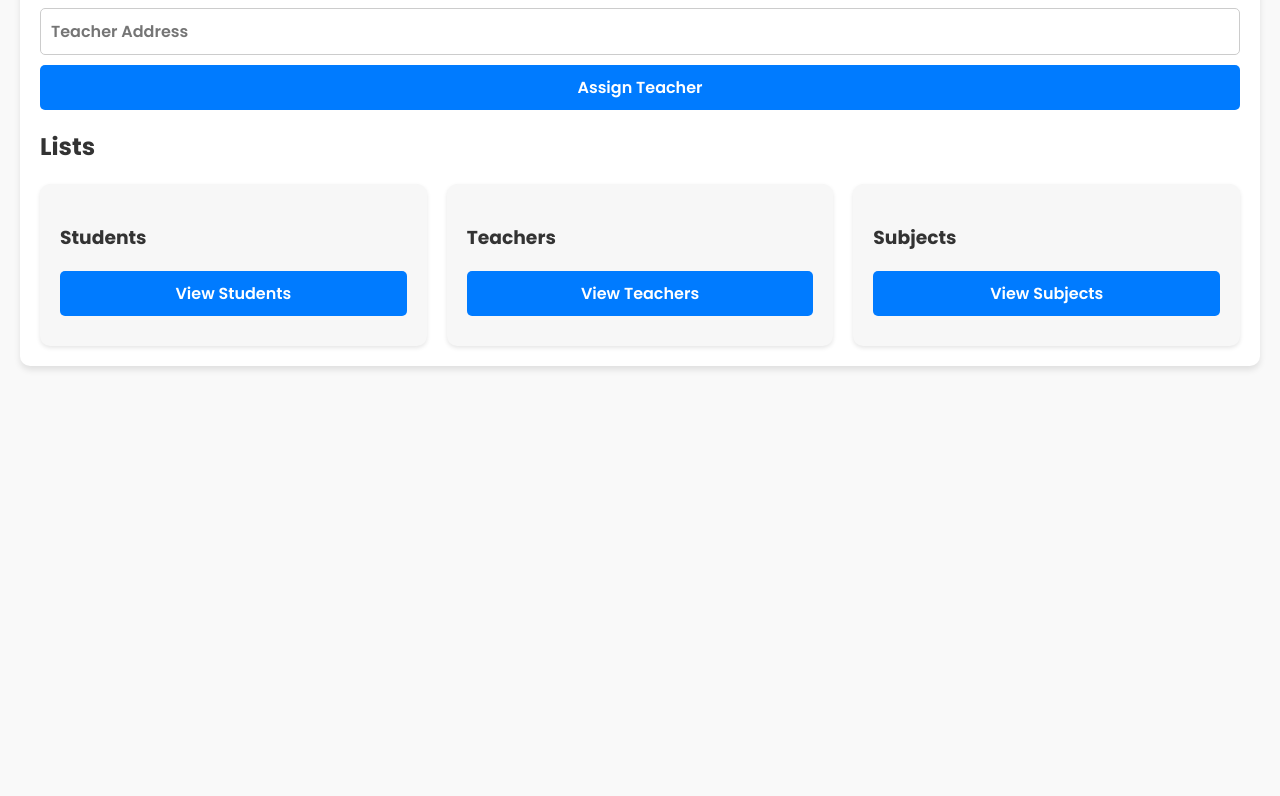
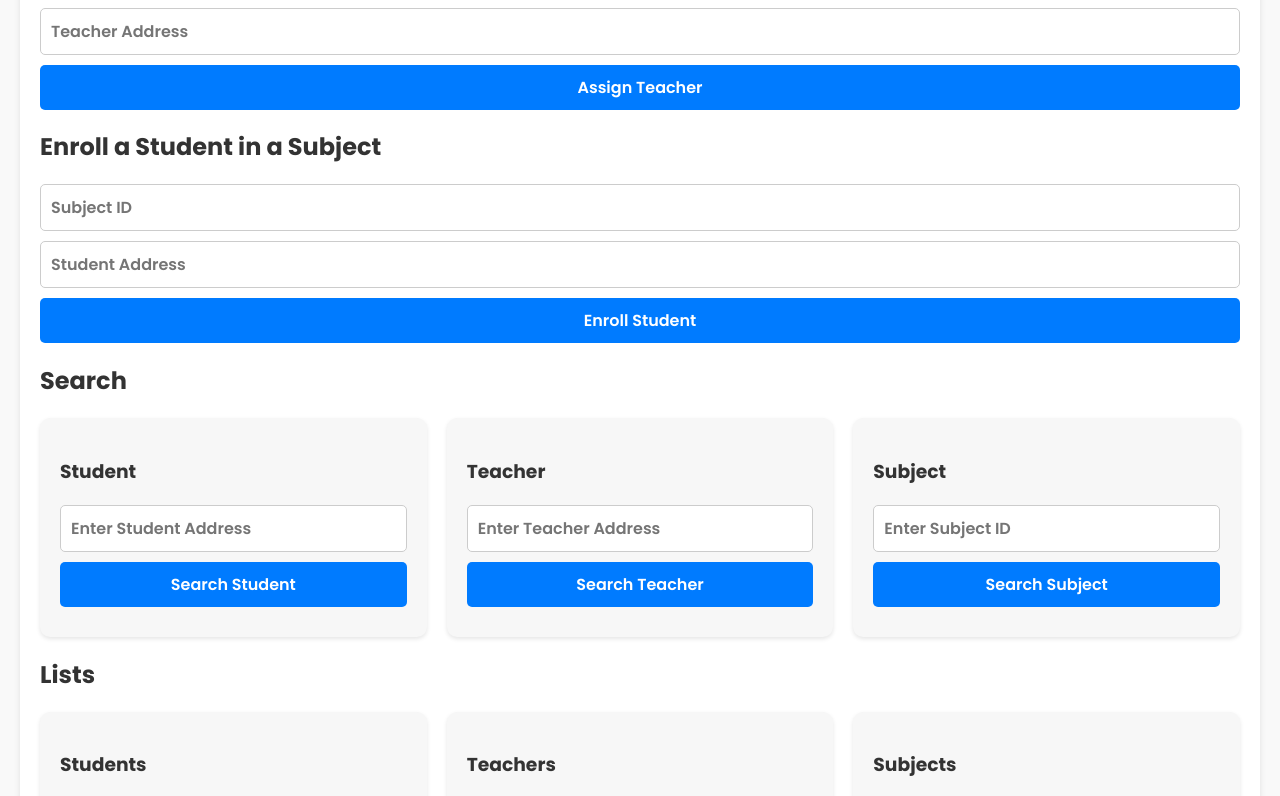
Before and after one commit to siddiq-ferhad/Blockchain-Assignment, a React (Create React App) app in the folder attendance-dapp/: page / in a window 1280 px wide. Shown: the part 1189-1985 px from the top of the page. Before the commit the page ends 1575 px from the top, so only its background shows below. Built offline with nearby package versions, Linux system fonts and the light colour scheme.

Commit message:
Added the search functionality in UI.

```diff
--- a/attendance-dapp/src/App.css
+++ b/attendance-dapp/src/App.css
@@ -64,6 +64,17 @@ button:hover {
   font-size: 16px;
 }
 
+.search-student,
+.search-teacher,
+.search-subject {
+  flex: 1;
+  background: #f7f7f7;
+  padding: 20px;
+  border-radius: 10px;
+  box-shadow: 0 2px 4px rgba(0, 0, 0, 0.1);
+  font-size: 16px;
+}
+
 ul {
   list-style-type: none;
   padding: 0;
--- a/attendance-dapp/src/App.js
+++ b/attendance-dapp/src/App.js
@@ -4,7 +4,6 @@ import AttendanceContract from "./contracts/Attendance.json";
 import './App.css';
 
 const App = () => {
-  const [web3, setWeb3] = useState(null);
   const [accounts, setAccounts] = useState([]);
   const [contract, setContract] = useState(null);
   const [students, setStudents] = useState([]);
@@ -19,12 +18,19 @@ const App = () => {
   const [subjectId, setSubjectId] = useState("");
   const [assignTeacherSubjectId, setAssignTeacherSubjectId] = useState("");
   const [assignTeacherAddress, setAssignTeacherAddress] = useState("");
+  const [enrollSubjectId, setEnrollSubjectId] = useState("");
+  const [enrollStudentAddress, setEnrollStudentAddress] = useState("");
+  const [searchStudentAddress, setSearchStudentAddress] = useState("");
+  const [searchedStudent, setSearchedStudent] = useState(null);
+  const [searchTeacherAddress, setSearchTeacherAddress] = useState("");
+  const [searchedTeacher, setSearchedTeacher] = useState(null);
+  const [searchSubjectId, setSearchSubjectId] = useState("");
+  const [searchedSubject, setSearchedSubject] = useState(null);
 
   useEffect(() => {
     const init = async () => {
       try {
         const web3Instance = await getWeb3();
-        setWeb3(web3Instance);
 
         const accounts = await web3Instance.eth.getAccounts();
         setAccounts(accounts);
@@ -145,7 +151,11 @@ const App = () => {
       const subject = await contract.methods.subjectDetails(assignTeacherSubjectId).call();
       const subjectName = subject.subjectName;
 
-      alert(`Teacher assigned to ${subjectName} successfully!`);
+      // Fetch the teacher's name using their address
+      const teacher = await contract.methods.teacherDetails(assignTeacherAddress).call();
+      const teacherName = teacher.name;
+
+      alert(`Teacher ${teacherName} assigned to ${subjectName} successfully!`);
 
       // Clear inputs
       setAssignTeacherSubjectId("");
@@ -153,6 +163,38 @@ const App = () => {
     } catch (error) {
       console.error("Error assigning teacher:", error);
       alert("Failed to assign teacher.");
+    }
+  };
+
+  const enrollStudent = async () => {
+    if (!enrollSubjectId || !enrollStudentAddress) {
+      alert("Please enter both the subject ID and student address.");
+      return;
+    }
+
+    try {
+      // Enroll the student
+      await contract.methods
+        .enrollStudent(enrollSubjectId, enrollStudentAddress)
+        .send({ from: accounts[0] });
+
+      // Fetch the subject name
+      const subject = await contract.methods.subjectDetails(enrollSubjectId).call();
+      const subjectName = subject.subjectName;
+
+      // Fetch the student name
+      const student = await contract.methods.studentDetails(enrollStudentAddress).call();
+      const studentName = student.name;
+
+      // Display a success message with names
+      alert(`Student ${studentName} successfully enrolled in ${subjectName} subject!`);
+
+      // Clear inputs
+      setEnrollSubjectId("");
+      setEnrollStudentAddress("");
+    } catch (error) {
+      console.error("Error enrolling student:", error);
+      alert("Failed to enroll student.");
     }
   };
 
@@ -195,6 +237,66 @@ const App = () => {
       setSubjects(viewedSubjects);
     } catch (error) {
       console.error("Error viewing subjects:", error);
+    }
+  };
+
+  const searchStudent = async () => {
+    if (!searchStudentAddress) {
+      alert("Please enter a student address.");
+      return;
+    }
+
+    try {
+      const student = await contract.methods.studentDetails(searchStudentAddress).call();
+      if (student && student.studentId !== "0") {
+        setSearchedStudent(student);
+      } else {
+        alert("Student not found.");
+        setSearchedStudent(null);
+      }
+    } catch (error) {
+      console.error("Error searching for student:", error);
+      alert("Please enter a valid student address.");
+    }
+  };
+
+  const searchTeacher = async () => {
+    if (!searchTeacherAddress) {
+      alert("Please enter a teacher address.");
+      return;
+    }
+
+    try {
+      const teacher = await contract.methods.teacherDetails(searchTeacherAddress).call();
+      if (teacher && teacher.teacherId !== "0") {
+        setSearchedTeacher(teacher);
+      } else {
+        alert("Teacher not found.");
+        setSearchedTeacher(null);
+      }
+    } catch (error) {
+      console.error("Error searching for teacher:", error);
+      alert("Please enter a valid teacher address.");
+    }
+  };
+
+  const searchSubject = async () => {
+    if (!searchSubjectId) {
+      alert("Please enter a subject ID.");
+      return;
+    }
+
+    try {
+      const subject = await contract.methods.subjectDetails(searchSubjectId).call();
+      if (subject && subject.subjectId !== "0") {
+        setSearchedSubject(subject);
+      } else {
+        alert("Subject not found.");
+        setSearchedSubject(null);
+      }
+    } catch (error) {
+      console.error("Error searching for subject:", error);
+      alert("Please enter a valid subject ID.");
     }
   };
 
@@ -267,7 +369,7 @@ const App = () => {
       <div className="section">
         <h2>Assign a Teacher to a Subject</h2>
         <input
-          type="text"
+          type="number"
           placeholder="Subject ID"
           value={assignTeacherSubjectId}
           onChange={(e) => setAssignTeacherSubjectId(e.target.value)}
@@ -279,6 +381,80 @@ const App = () => {
           onChange={(e) => setAssignTeacherAddress(e.target.value)}
         />
         <button onClick={assignTeacher}>Assign Teacher</button>
+      </div>
+
+      <div className="section">
+        <h2>Enroll a Student in a Subject</h2>
+        <input
+          type="number"
+          placeholder="Subject ID"
+          value={enrollSubjectId}
+          onChange={(e) => setEnrollSubjectId(e.target.value)}
+        />
+        <input
+          type="text"
+          placeholder="Student Address"
+          value={enrollStudentAddress}
+          onChange={(e) => setEnrollStudentAddress(e.target.value)}
+        />
+        <button onClick={enrollStudent}>Enroll Student</button>
+      </div>
+
+      <h2>Search</h2>
+      <div className="lists-container">
+        <div className="search-student">
+          <h3>Student</h3>
+          <input
+            type="text"
+            placeholder="Enter Student Address"
+            value={searchStudentAddress}
+            onChange={(e) => setSearchStudentAddress(e.target.value)}
+          />
+          <button onClick={searchStudent}>Search Student</button>
+          {searchedStudent && (
+            <div>
+              <h3>Student Details:</h3>
+              <p>Student ID: {searchedStudent.studentId}</p>
+              <p>Student Name: {searchedStudent.name}</p>
+            </div>
+          )}
+        </div>
+
+        <div className="search-teacher">
+          <h3>Teacher</h3>
+          <input
+            type="text"
+            placeholder="Enter Teacher Address"
+            value={searchTeacherAddress}
+            onChange={(e) => setSearchTeacherAddress(e.target.value)}
+          />
+          <button onClick={searchTeacher}>Search Teacher</button>
+          {searchedTeacher && (
+            <div>
+              <h3>Teacher Details:</h3>
+              <p>Teacher ID: {searchedTeacher.teacherId}</p>
+              <p>Teacher Name: {searchedTeacher.name}</p>
+            </div>
+          )}
+        </div>
+
+        <div className="search-subject">
+          <h3>Subject</h3>
+          <input
+            type="number"
+            placeholder="Enter Subject ID"
+            value={searchSubjectId}
+            onChange={(e) => setSearchSubjectId(e.target.value)}
+          />
+          <button onClick={searchSubject}>Search Subject</button>
+          {searchedSubject && (
+            <div>
+              <h3>Subject Details:</h3>
+              <p>Subject ID: {searchedSubject.subjectId}</p>
+              <p>Subject Name: {searchedSubject.subjectName}</p>
+            </div>
+          )}
+        </div>
       </div>
 
       <h2>Lists</h2>
```
